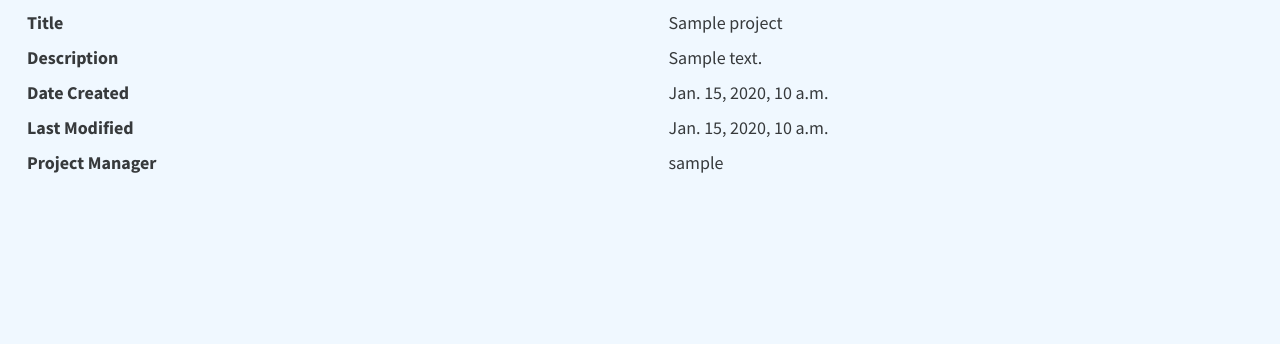
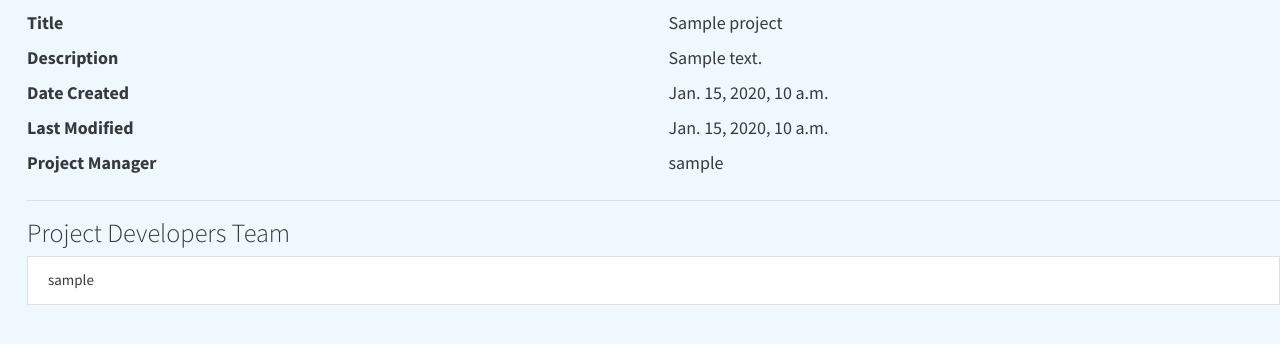
Before and after one commit to AnirudhGowdar/issue-tracker, a Django app: page /projects/details/1 in a window 1280 px wide. Shown: the part 141-485 px from the top of the page. Run offline with Django 3.2, Linux system fonts and the light colour scheme; tables that the repository leaves empty hold one stand-in row (values such as "Sample post"); some libraries are stand-ins or nearby versions.

Commit message:
Update project details page

```diff
--- a/templates/projects/details.html
+++ b/templates/projects/details.html
@@ -18,6 +18,16 @@
                 <dt class="col-sm-6 large-font-1">Project Manager</dt>
                 <dd class="col-sm-6 large-font-1">{{project.manager.username}}</dd>
             </dl>
+            <hr/>
+            <h3>Project Developers Team</h3>
+            <ul class="list-group">
+            {% if project.developers.all.count == 0 %}
+            <p>No developers assigned</p>
+            {% endif %}
+            {% for developer in project.developers.all %}
+                <li class="list-group-item">{{ developer.username }}</li>
+            {% endfor %}
+            </ul>
         </div>
     </div>
 </body>
```
